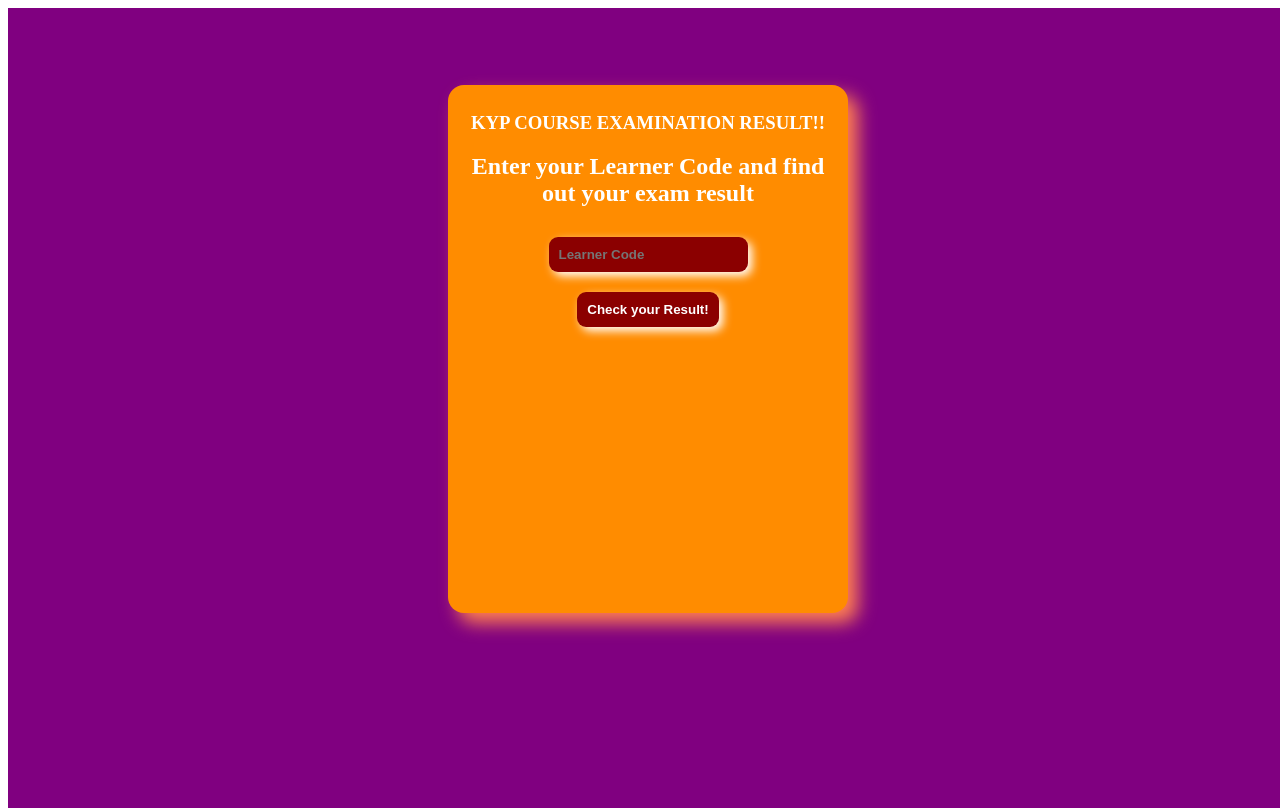
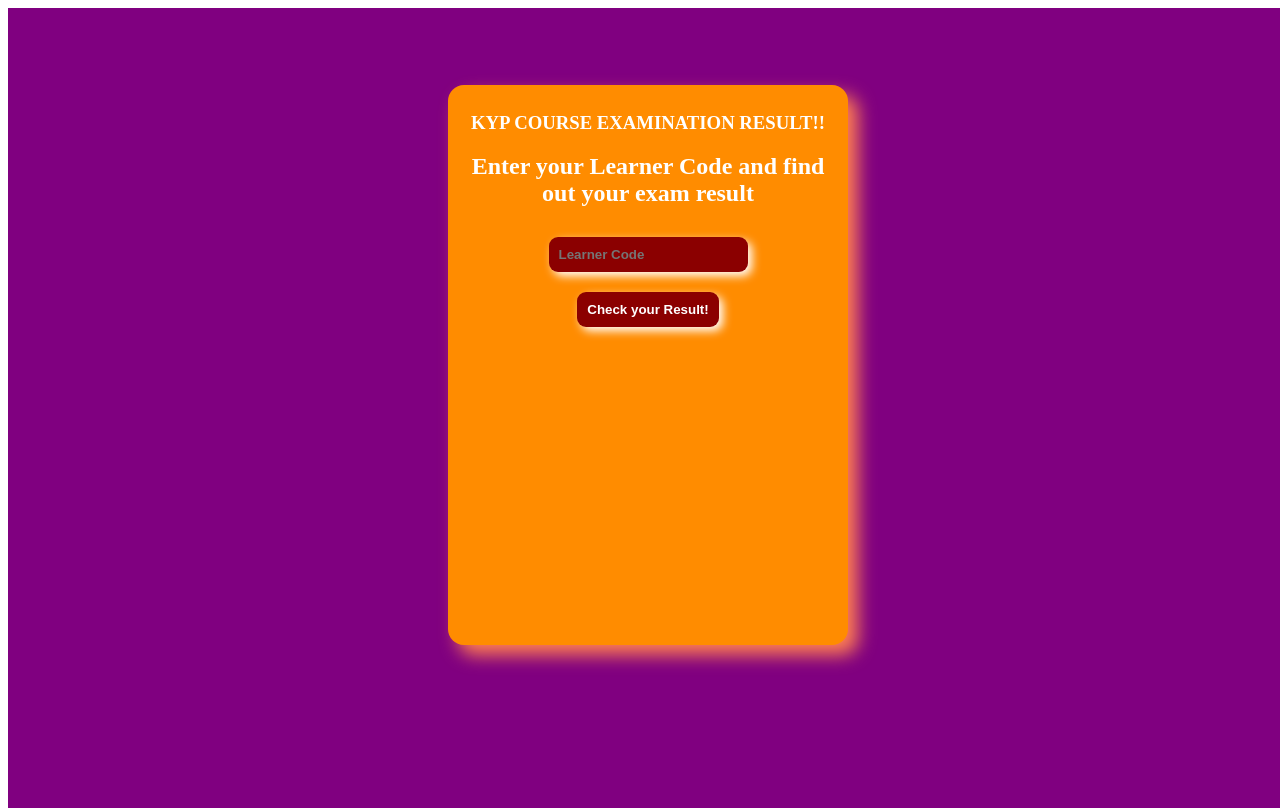
Before and after one commit to Hanumanpawar95/my-project, a plain HTML site: page index.html in a window 1280 px wide. Drawn offline with nearby package versions, Linux system fonts and the light colour scheme.

```diff
--- a/index.html
+++ b/index.html
@@ -13,7 +13,7 @@
 
   #inputs {
     width: 24rem;
-    height: 32rem;
+    height: 34rem;
     box-shadow: 10px 10px 18px coral;
     position: relative;
     margin: 6% auto;
```
